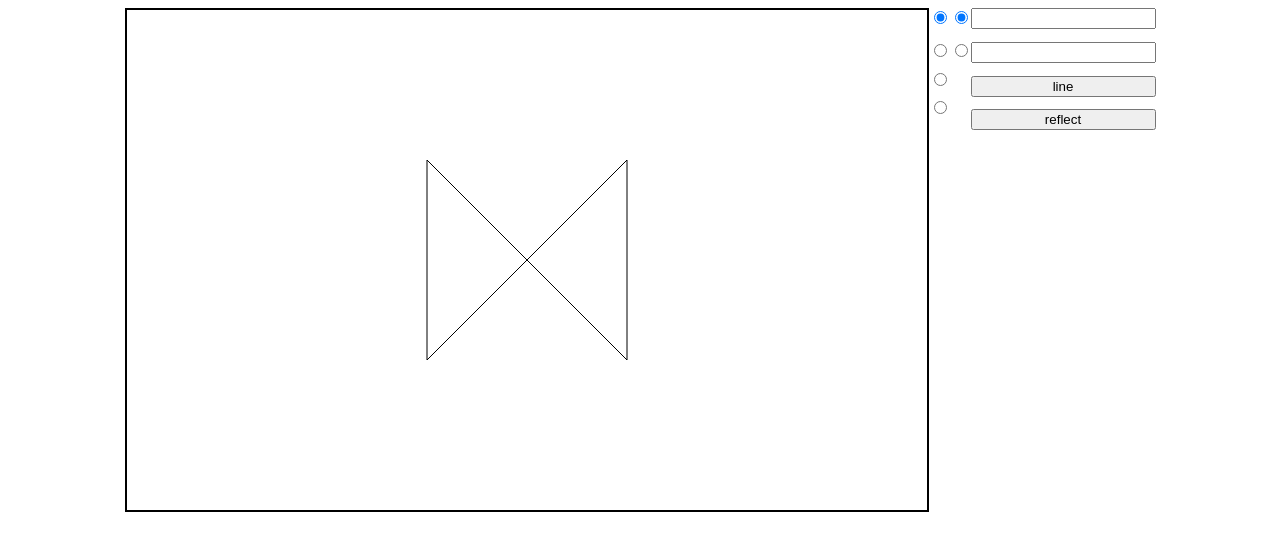
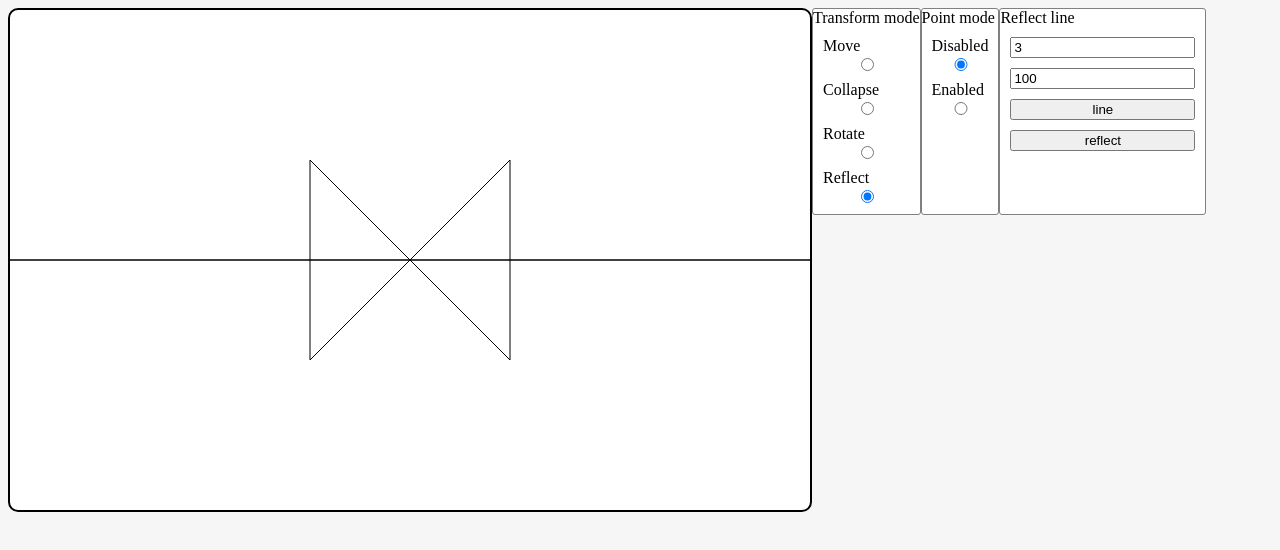
Before and after one commit to strorch/js_grafix_university, a plain HTML site: page lab1/index.html in a window 1280 px wide. Both pictures are taken after a click on the button "reflect". Drawn offline with Linux system fonts and the light colour scheme.

Commit message:
lab1 done

```diff
--- a/lab1/css/style.css
+++ b/lab1/css/style.css
@@ -1,24 +1,42 @@
 #body {
     position: relative;
+    display: flex;
+    flex-direction: row;
 }
 
 #main_block {
     display: flex;
     justify-content: center;
+    flex-direction: row;
 }
 
-/*#canvas {
-    border: 2px solid black;
-}*/
+#myCanvas {
+    border-radius: 10px;
+    border:2px solid black;
+    background-color: white;
+}
 
 #buttons {
+    background-color: white;
     position: relative;
+    border: 1px solid gray;
+    border-radius: 3px;
+    height: 16vw;
 }
 
 .butt {
     display: flex;
     flex-direction: column;
     margin-top: 1vw;
+    margin: 10px 10px 10px 10px;
     /*background-color: aquamarine;*/
     /*border: none;*/
 }
+.top_butt {
+    display: flex;
+    flex-direction: column;
+    margin-top: 1vw;
+    margin: 10px 10px 10px 10px;
+    /*background-color: aquamarine;*/
+    /*border: none;*/
+}
--- a/lab1/index.html
+++ b/lab1/index.html
@@ -9,39 +9,48 @@
     <script type="text/javascript" src="js/operations.js"></script>
     <script type="text/javascript" src="js/header.js"></script>
 </head>
-<body id="body">
+<body id="body" style="background-color: #f6f6f6">
 <div id="main_block">
     <div id="canvas">
-        <canvas id="myCanvas" width="800" height="500" style="border:2px solid black;"></canvas>
+        <canvas id="myCanvas" width="800" height="500"></canvas>
     </div>
     <div id="buttons">
+        Transform mode
         <div class='top_butt'>
-            <input type="radio" name="move" value="move" onclick="status = 0" checked />
+            Move
+            <input type="radio" name="move" value="move" onclick="status = 0"/>
         </div>
         <div class='butt'>
+            Collapse
             <input type="radio" name="move" value="move1" onclick="status = 1"/>
         </div>
        <div class='butt'>
+            Rotate
             <input type="radio" name="move" value="cleat" onclick="status = 2"/>
         </div>
         <div class='butt'>
-            <input type="radio" name="move" value="reflect" onclick="status = 3"/>
+            Reflect
+            <input type="radio" name="move" value="reflect" onclick="status = 3"  checked />
         </div>
     </div>
-    <div>
+    <div id="buttons">
+        Point mode
         <div class='top_butt'>
+            Disabled
             <input type="radio" name="point" value="move" onclick="point = false" checked />
         </div>
         <div class='butt'>
+            Enabled
             <input type="radio" name="point" value="move" onclick="point = true" />
         </div>
     </div>
-    <div>
+    <div id="buttons">
+        Reflect line
         <div class='top_butt'>
-            <input id="a" type="input" name="reflect" value=""/>
+            <input id="a" type="input" name="reflect" value="3"/>
         </div>
         <div class='butt'>
-            <input id="b" type="input" name="reflect" value=""/>
+            <input id="b" type="input" name="reflect" value="100"/>
         </div>
         <div class='butt'>
             <input type="button" name="refl" value="line" onclick="drawLine()" />
@@ -52,7 +61,6 @@
     </div>
 </div>
 <script type="text/javascript">
-
     var canvas = document.getElementById("myCanvas");
     var context = canvas.getContext("2d");
     drawFigure(context, figure, canvas);
@@ -82,18 +90,26 @@
                 canvas.onmouseup = null;
             };
             drawFigure(context, figure, canvas);
-            context.fillRect(rot_p['x']  - 90, rot_p['y'] - 5, 5,5);
+            context.fillRect(rot_p['x'] , rot_p['y'] - 5, 5,5);
         }
         if (point === true) {
             drawFigure(context, figure, canvas);
-            context.fillRect(rot_p['x']  - 90, rot_p['y'] - 5, 5,5);
+            context.fillRect(rot_p['x'] , rot_p['y'] - 5, 5,5);
         }
 
     };
 
     var reflect = function() {
-        if (status == 3)
-            reflect_point(figure, rot_p, context, canvas);
+        reflect_point(figure, rot_p, context, canvas);
+
+        var s= [-500 , -500 * a + b];
+        var f= [500, 500 * a + b];
+        context.beginPath();
+        context.moveTo(f[0] + 800 / 2, -(f[1]) + 500 / 2);
+        context.lineTo(s[0] + 800 / 2, -(s[1]) + 500 / 2);
+        context.closePath();
+        context.stroke();
+        // console.log(a);
     };
 </script>
 </body>
--- a/lab1/js/header.js
+++ b/lab1/js/header.js
@@ -15,3 +15,6 @@ var rot_p = {
 var status = 0;
 var point = false;
 var reflect_status = false;
+
+var a = 0;
+var b = 0;
--- a/lab1/js/operations.js
+++ b/lab1/js/operations.js
@@ -58,42 +58,30 @@ var rotate_m= function (figure, moved, context, canvas, e) {
     var m_move = math.matrix(rot_m);
     var result = math.multiply(m_fig, m_move);
     drawFigure(context, result.valueOf(), canvas);
+    context.fillRect(rot_p['x'] , rot_p['y'] - 5, 5,5);
     return result.valueOf();
 };
 
 var reflect_point = function (figure, moved, context, canvas) {
-    //y = 1/2 * x + 0
-    var p2 = {
-        x: 3, //always 1
-        y: 2  // value
-    };
 
-    var p1 = {
-        x: 1,
-        y: 0
-    };
-
-    // angle in radians
-    var angleRadians = Math.atan2(p2.y - p1.y, p2.x - p1.x);
-    angle = (math.atan2(p2.y, p2.x) - math.atan2(p1.y, p1.x)) * 180 / Math.PI;
-    ///console.log(angle * 180 / Math.PI);
-
-    var n = 0;
+    var angle = math.atan(a);
+    console.log(angle);
+    var n = -b;
     var m_fig = math.matrix(figure);
     var reflect = [
-        [1,  0,  0],
-        [0,  -1, 0],
+        [1, 0,  0],
+        [0,  -1,  0],
         [0,  0,  1],
     ];
     var move1 = [
         [1,  0,  0],
-        [0,  1, 0],
+        [0,  1,  0],
         [0,  n,  1],
     ];
     var move2 = [
         [1,  0,  0],
-        [0,  1, 0],
-        [0,  -n,  1],
+        [0,  1,  0],
+        [0,  -n, 1],
     ];
     var rotate1 = [
         [Math.cos(angle),                            Math.sin(angle),                            0],
@@ -112,10 +100,11 @@ var reflect_point = function (figure, moved, context, canvas) {
     var m_rotate2 = math.matrix(rotate2);
     var m_reflect = math.matrix(reflect);
 
-    var f = math.multiply(m_move2, m_rotate1);
+    var f = math.multiply(m_move1, m_rotate2);
     var s = math.multiply(f, m_reflect);
-    var t = math.multiply(s, m_rotate2);
-    var last = math.multiply(t, m_move1);
+    var t = math.multiply(s, m_rotate1);
+    var last = math.multiply(t, m_move2);
+
     var result = math.multiply(m_fig, last);
 
     drawFigure(context, result.valueOf(), canvas);
--- a/lab1/js/utils.js
+++ b/lab1/js/utils.js
@@ -23,10 +23,9 @@ var drawLine = function()
     var context = canvas.getContext("2d");
     drawFigure(context, figure, canvas);
 
-	var a = document.getElementById('a').value.toString();
-	var b = document.getElementById('b').value.toString();
+	a = parseFloat(document.getElementById('a').value);
+	b = parseFloat(document.getElementById('b').value);
 
-    console.log(a + " " + b);
     var s= [-500 , -500 * a + b];
     var f= [500, 500 * a + b];
 	context.beginPath();
```
Also changed, not shown: 3 other files.
